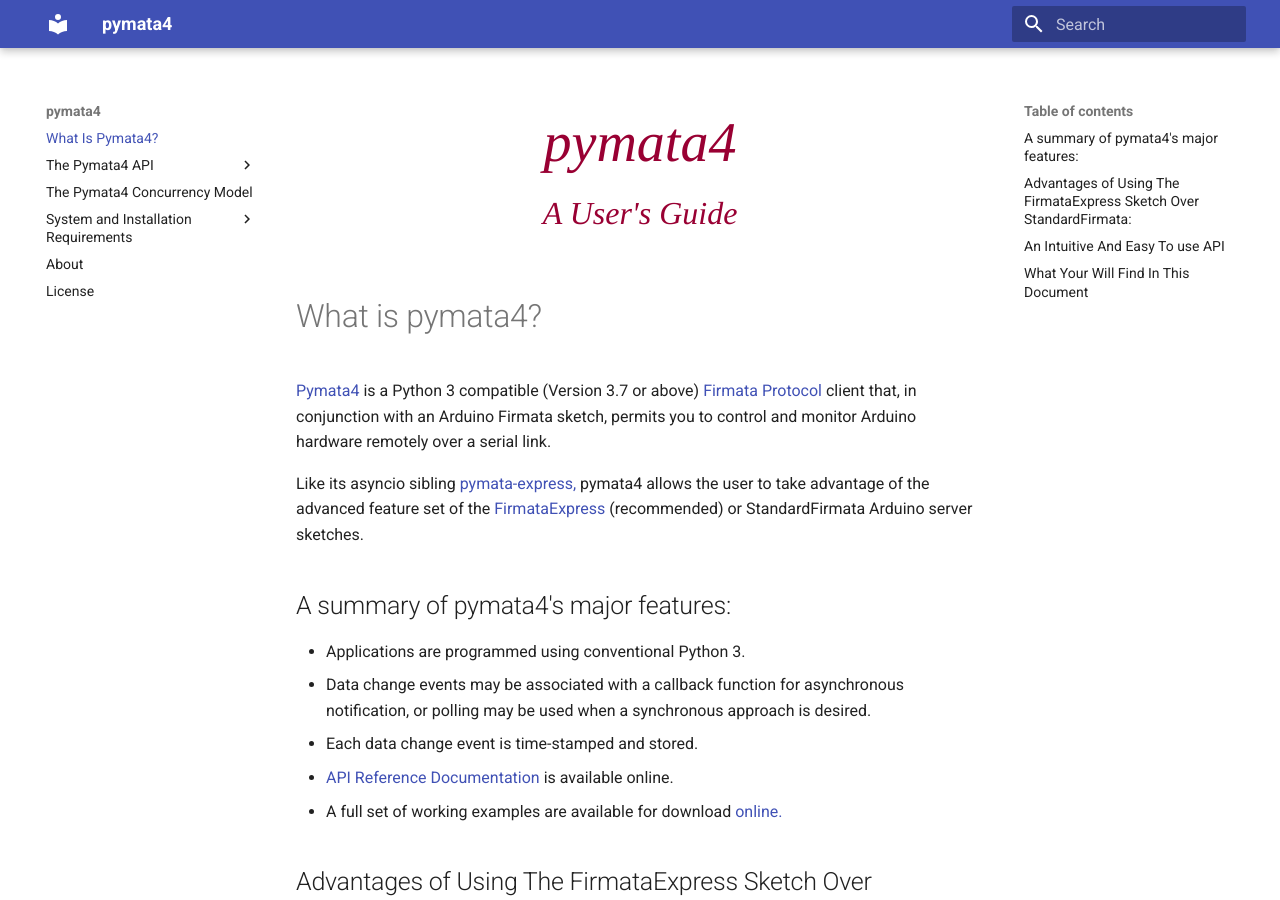
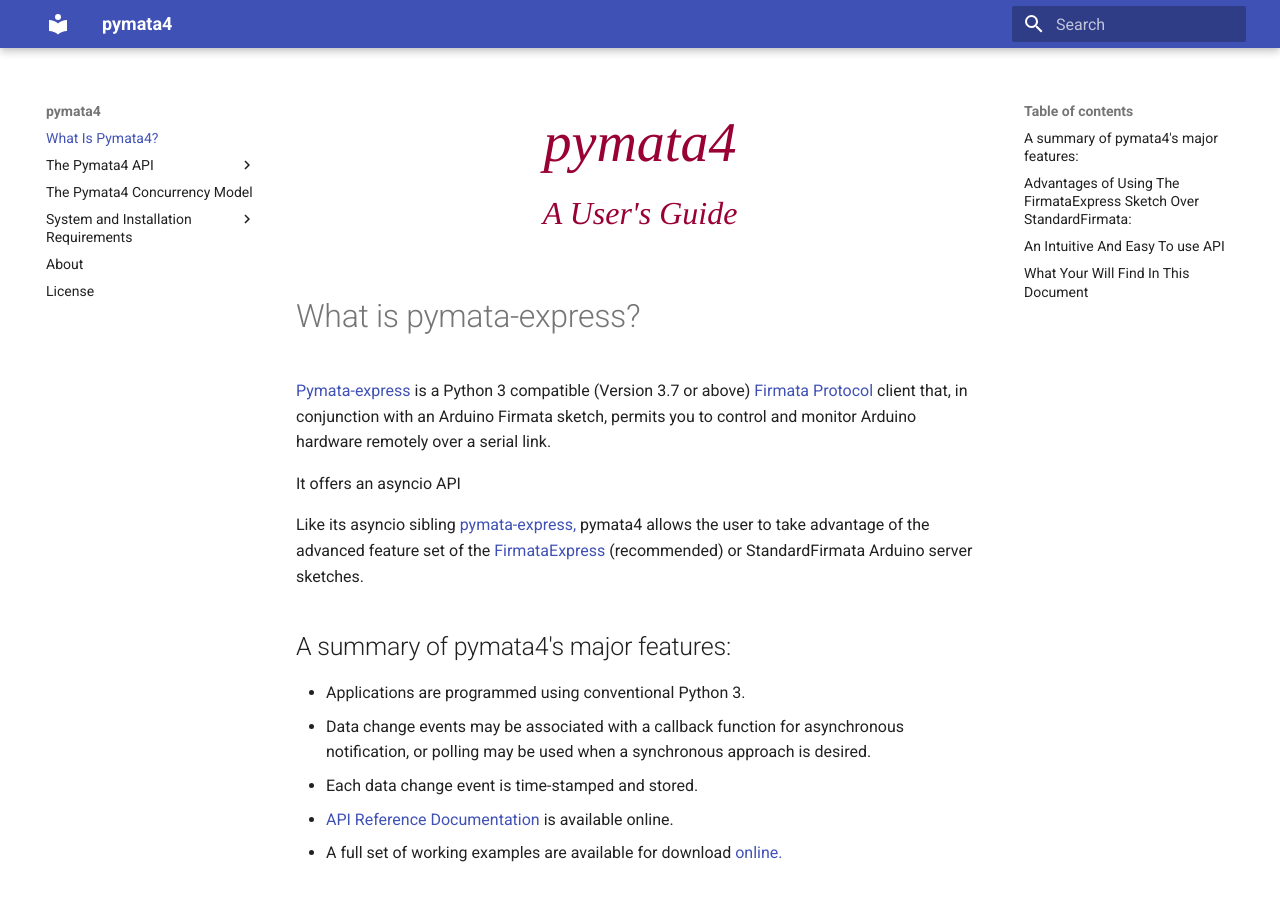
Before and after one commit to MrYsLab/pymata-express, an MkDocs documentation site: the page built from docs/index.md, in a window 1280 px wide and 900 px high. Built offline with MkDocs 1.6.1 and Material for MkDocs 9.7.7, drawn with Linux system fonts in a browser that asks for light colours.

Commit message:
Version 1.11 modifications

```diff
--- a/docs/index.md
+++ b/docs/index.md
@@ -5,11 +5,13 @@
 
 <br>
 
-# What is pymata4?
+# What is pymata-express?
 
-[Pymata4](https://github.com/MrYsLab/pymata4) is a Python 3 compatible (Version 3.7 or above)  [Firmata Protocol](https://github.com/firmata/protocol)
+[Pymata-express](https://github.com/MrYsLab/pymata-express) is a Python 3 compatible (Version 3.7 or above)  [Firmata Protocol](https://github.com/firmata/protocol)
 client that, in conjunction with an Arduino Firmata sketch, permits you to control and monitor Arduino hardware
 remotely over a serial link.
+
+It offers an asyncio API
 
 Like its asyncio sibling [pymata-express,](https://mryslab.github.io/pymata-express/) pymata4 allows the user to take
 advantage of the advanced feature set of
```
